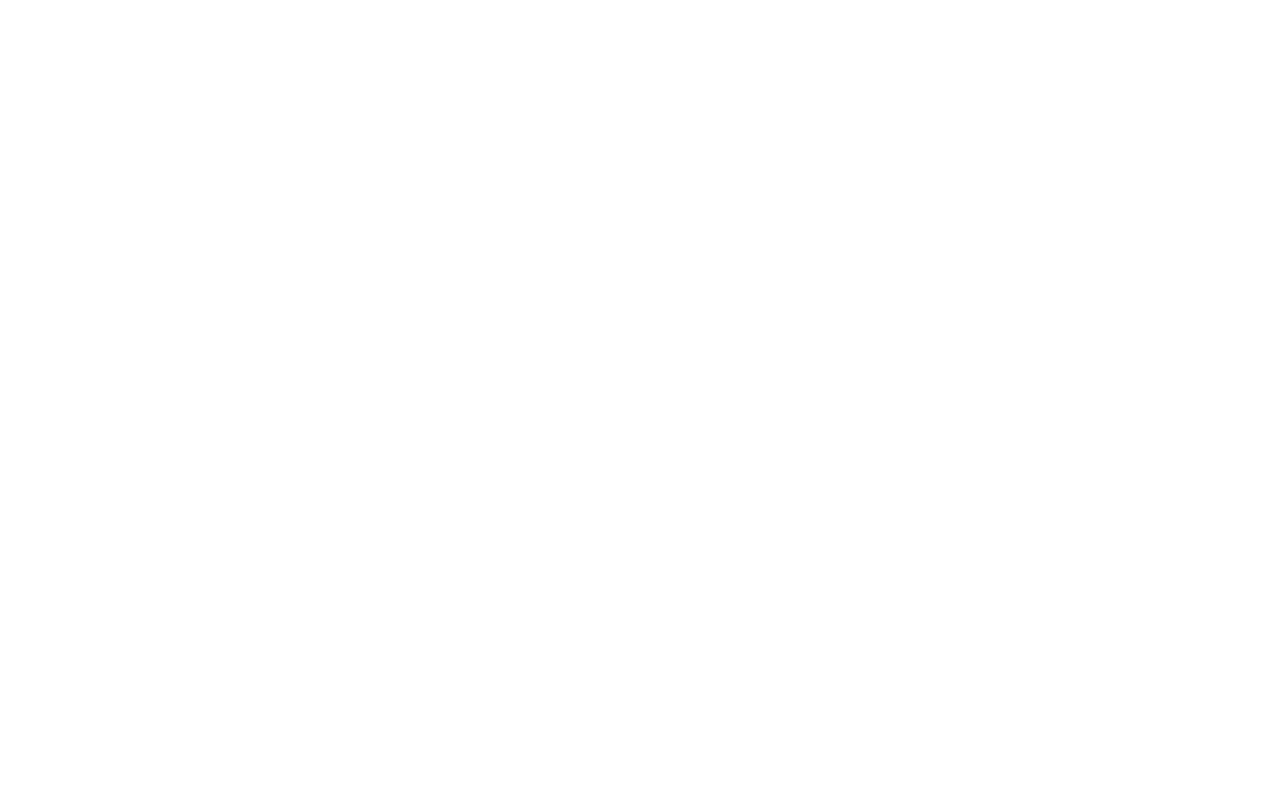
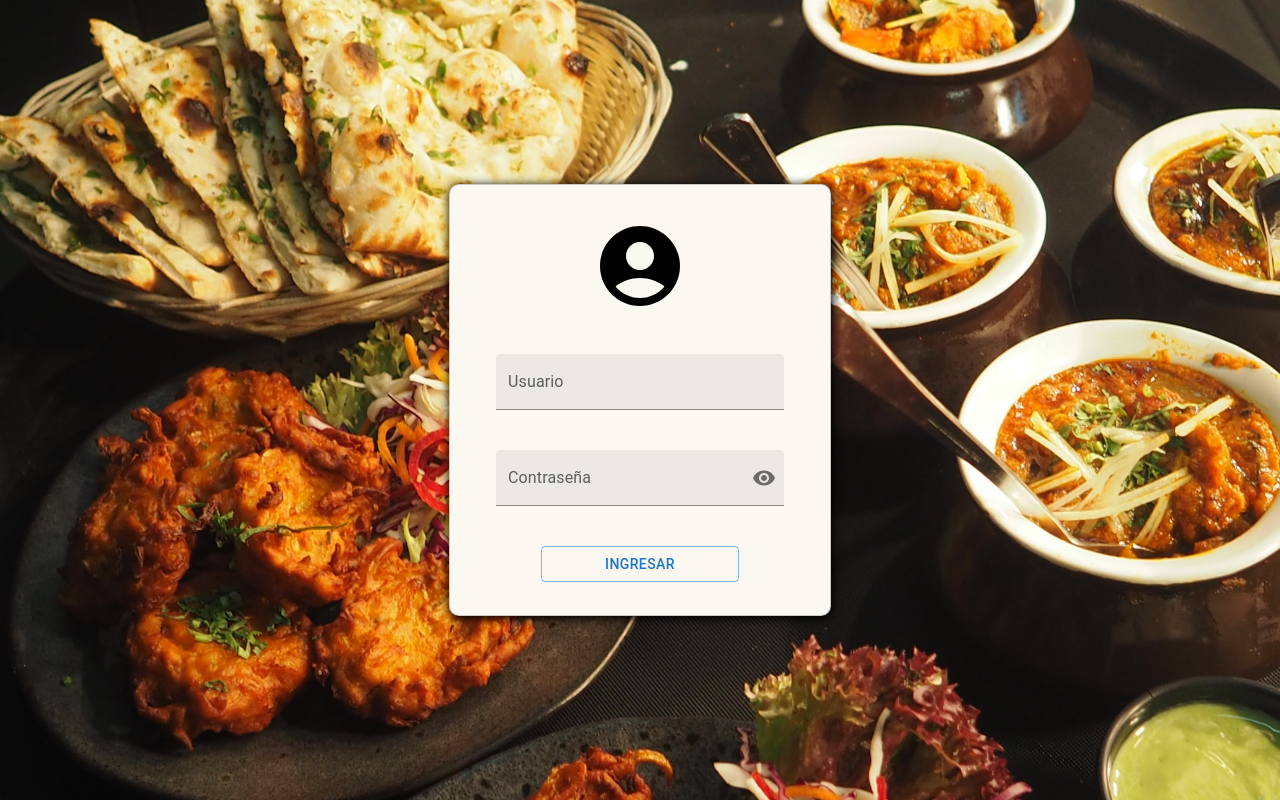
Before and after one commit to AyrtonFidel9/reservaciones-frontend, a React (Create React App) app: page /login in a window 1280 px wide. Before the commit this address had no page. Built offline with nearby package versions, Linux system fonts and the light colour scheme.

Commit message:
se realizo la interfaz del login

```diff
--- a/src/App.js
+++ b/src/App.js
@@ -5,6 +5,7 @@
 import { BrowserRouter, Route, Routes } from 'react-router-dom';
 import "@fontsource/nunito";
 import ReservasList from './Reservas/ReservasList';
+import Login from './Login/Login';
 
 
 function App() {
@@ -17,6 +18,7 @@
           <Route path="ingresar" element={<IngresarReserva/>}/>
           <Route path="mis-reservas" element={<ReservasList/>}/>
         </Route>
+        <Route path="login" element={<Login/>}/>
       </Routes>
     </BrowserRouter>
   );
--- /dev/null
+++ b/src/Login/Login.js
@@ -0,0 +1,89 @@
+import React, { useState, Component } from 'react';
+import Box from '@mui/material/Box';
+import FormControl from '@mui/material/FormControl';
+import Button from '@mui/material/Button';
+import AccountCircleIcon from '@mui/icons-material/AccountCircle';
+import styled from '@emotion/styled';
+import LoginBack from '../img/restauranteLogin.jpg';
+import InputPassword from '../components/InputPassword';
+import InputUserN from '../components/InputUser';
+
+const MyDiv = styled('div')({
+    width: '100vw',
+    height: '100vh',
+    display: 'grid',
+    placeContent: 'center',
+    backgroundImage: `url(${LoginBack})`,
+    backgroundSize: 'cover'
+});
+
+const MyForm = styled('form')({
+    width: "100%",
+    display: "grid",
+    placeContent: "center"
+});
+
+
+class Login extends Component {
+    usuarioEmpty = {
+        username: '',
+        password: ''
+    }
+
+    constructor(props){
+        super(props);
+        this.state = {
+            data: this.usuarioEmpty
+        }
+        this.handleChange = this.handleChange.bind(this);
+        this.submitData = this.submitData.bind(this);
+    }
+
+    handleChange = (name, value) =>{
+        let item = {...this.state.data};
+        item[name] = value;
+        this.setState({data: item});
+        //setData({[evt.target.name]: evt.target.value});
+    }
+
+    submitData = () =>{
+        console.log(this.state.data);
+    }
+
+
+
+    render(){
+        return (
+            <MyDiv>
+                <Box sx={{
+                    width: 380,
+                    margin: '0 auto',
+                    height: 430,
+                    display: 'flex',
+                    flexDirection: 'column',
+                    alignItems: 'center',
+                    justifyContent: 'center',
+                    border: '1px solid #80808063',
+                    borderRadius: '10px',
+                    backgroundColor: '#fbf8f2',
+                    boxShadow: '1px 2px 10px 1px black'
+                }}>
+                    <AccountCircleIcon sx={{ height: '4em', width: '4em' }} />
+                    <MyForm method="post">
+                        <InputUserN onChange={this.handleChange} name="username"/>
+                        <InputPassword onChange={this.handleChange} name="password"/>
+                        <FormControl sx={{ marginTop: 5, width: '30ch' }}>
+                            <Button sx={{ margin: '0 auto', width: '25ch' }}
+                            variant="outlined" onClick={()=>{
+                                console.log(this.state.data);
+                            }}
+                            >Ingresar</Button>
+                        </FormControl>
+                    </MyForm>
+                </Box>
+            </MyDiv>
+        );
+    }
+}
+
+export default Login;
--- a/src/components/DatePicker.jsx
+++ b/src/components/DatePicker.jsx
@@ -12,7 +12,9 @@
 
     const { name, label, value, onChange } = props
 
-
+    React.useEffect(()=>{
+        setValues(value);
+    },[value]);
 
     return (
         <LocalizationProvider dateAdapter={AdapterDateFns}>
@@ -20,6 +22,7 @@
                 label={label}
                 value={values}
                 name={name}
+                inputFormat="yyyy/MM/dd"
                 onChange={(newValue) => {
                     setValues(newValue);
                     console.log(newValue);
--- a/src/components/InputNumber.jsx
+++ b/src/components/InputNumber.jsx
@@ -6,7 +6,13 @@
 
 const InputNumber = (props) =>{
 
-    const { name, label, onChange } = props
+    const { name, label, value ,onChange } = props
+
+    const [values, setValues] = React.useState(0);
+
+    React.useEffect(()=>{
+        setValues(value);
+    }, [value]);
 
    // const [values, setValues] = React.useState({numberformat: '1320'});
 
@@ -15,9 +21,12 @@
         <TextField
             label={label}
             name={name}
+            value={values}
             type="number"
             variant="outlined"
             onChange={((e)=>{
+                console.log(e.target.value);
+                setValues(e.target.value);
                 onChange(e);
             })}
          />
--- /dev/null
+++ b/src/components/InputPassword.jsx
@@ -0,0 +1,65 @@
+import IconButton from '@mui/material/IconButton';
+import InputLabel from '@mui/material/InputLabel';
+import InputAdornment from '@mui/material/InputAdornment';
+import Visibility from '@mui/icons-material/Visibility';
+import VisibilityOff from '@mui/icons-material/VisibilityOff';
+import FilledInput from '@mui/material/FilledInput';
+import React, { useState } from 'react';
+import FormControl from '@mui/material/FormControl';
+
+
+const InputPassword = (props) => {
+
+    const [values, setValues] = React.useState({
+        password: '',
+        showPassword: false,
+    });
+
+    const name = props.name;
+    const onChange = props.onChange;
+
+
+    const handleChange = (prop) => (event) => {
+        onChange(event.target.name, event.target.value);
+        setValues({ ...values, [prop]: event.target.value });
+    };
+
+    const handleClickShowPassword = () => {
+        setValues({
+            ...values,
+            showPassword: !values.showPassword,
+        });
+    };
+
+    const handleMouseDownPassword = (event) => {
+        event.preventDefault();
+    };
+
+    return (
+        <FormControl key='password' sx={{ marginTop: 5, width: '30ch' }}
+        variant="filled">
+            <InputLabel htmlFor="filled-adornment-password">Contraseña</InputLabel>
+            <FilledInput
+                name={name}
+                id="filled-adornment-password"
+                type={values.showPassword ? 'text' : 'password'}
+                value={values.password}
+                onChange={handleChange('password')}
+                endAdornment={
+                    <InputAdornment position="end">
+                        <IconButton
+                            aria-label="toggle password visibility"
+                            onClick={handleClickShowPassword}
+                            onMouseDown={handleMouseDownPassword}
+                            edge="end"
+                        >
+                            {values.showPassword ? <VisibilityOff /> : <Visibility />}
+                        </IconButton>
+                    </InputAdornment>
+                }
+            />
+        </FormControl>
+    );
+}
+
+export default InputPassword;
--- /dev/null
+++ b/src/components/InputUser.jsx
@@ -0,0 +1,30 @@
+import React, { useEffect, useState } from 'react';
+import TextField from '@mui/material/TextField';
+
+
+const InputUserN = (props) => {
+    const [inputUser, setInputUser] = useState({
+        name: '',
+        value: ''
+    });
+
+    const onChange = props.onChange;
+    const name = props.name;
+
+    const handleChangeInput = (event) => {
+        event.preventDefault();
+        onChange(event.target.name, event.target.value);
+        setInputUser({ value: event.target.value });
+    }
+
+    return (
+        <TextField sx={{ marginTop: 5, width: '30ch' }}
+            id="filled-basic" label="Usuario" name={name} variant="filled"
+            onChange={handleChangeInput}
+            value={inputUser.value}
+            key='user'
+        />
+    );
+}
+
+export default InputUserN;
--- a/src/components/Mesas.jsx
+++ b/src/components/Mesas.jsx
@@ -11,15 +11,21 @@
         this.state = {
             bgColor: 'whitesmoke',
             nombreBoton: 'Seleccionar',
-            contador: 1,
+            contador: this.props.contador,
         };
+    }
+
+    componentDidMount() {
+        if (this.state.contador % 2 == 0) {
+            this.setState({ bgColor: '#64DD17', nombreBoton: 'Quitar' });
+        }
+        else {
+            this.setState({ bgColor: 'whitesmoke', nombreBoton: 'Seleccionar' });
+        }
     }
 
     pulsarBoton(event) {
         console.log("cambiar colores------------");
-
-
-
         this.setState({ contador: this.state.contador + 1 });
         console.log(this.state.contador);
         if (this.state.contador % 2 != 0) {
--- a/src/components/TimePicker.jsx
+++ b/src/components/TimePicker.jsx
@@ -5,19 +5,27 @@
 import { TimePicker } from '@mui/x-date-pickers/TimePicker';
 
 export default function BasicTimePicker(props) {
-  const [value, setValue] = React.useState(null);
+  const [values, setValue] = React.useState(null);
 
-  const { name, label, onChange } = props
+  const { name, label, value, onChange } = props;
+
+  React.useEffect(() => {
+    console.log("HORRAAA -> "+values);
+    setValue(value);
+    console.log(value);
+    console.log("HORRAAA -> "+values);
+  }, [value]);
 
   return (
     <LocalizationProvider dateAdapter={AdapterDateFns}>
       <TimePicker
         label={label}
-        value={value}
+        value={values}
         name={name}
+        inputFormat="HH:mm"
         onChange={(newValue) => {
-
           setValue(newValue);
+          console.log(newValue.toLocaleTimeString());
           console.log(newValue.getTime());
           onChange("hora", newValue.toLocaleTimeString());
         }}
--- /dev/null
+++ b/src/components/withRouter.js
@@ -0,0 +1,22 @@
+import {
+    useLocation,
+    useNavigate,
+    useParams
+} from "react-router-dom";
+
+
+export default function withRouter(Component) {
+    function ComponentWithRouterProp(props) {
+        let location = useLocation();
+        let navigate = useNavigate();
+        let params = useParams();
+        return (
+            <Component
+                {...props}
+                router={{ location, navigate, params }}
+            />
+        );
+    }
+
+    return ComponentWithRouterProp;
+}
```
Also changed, not shown: src/Reservas/ReservasForm.js (+60 -25 lines), src/Reservas/ReservasList.js (+51 -40 lines), src/img/restauranteLogin.jpg (added).
